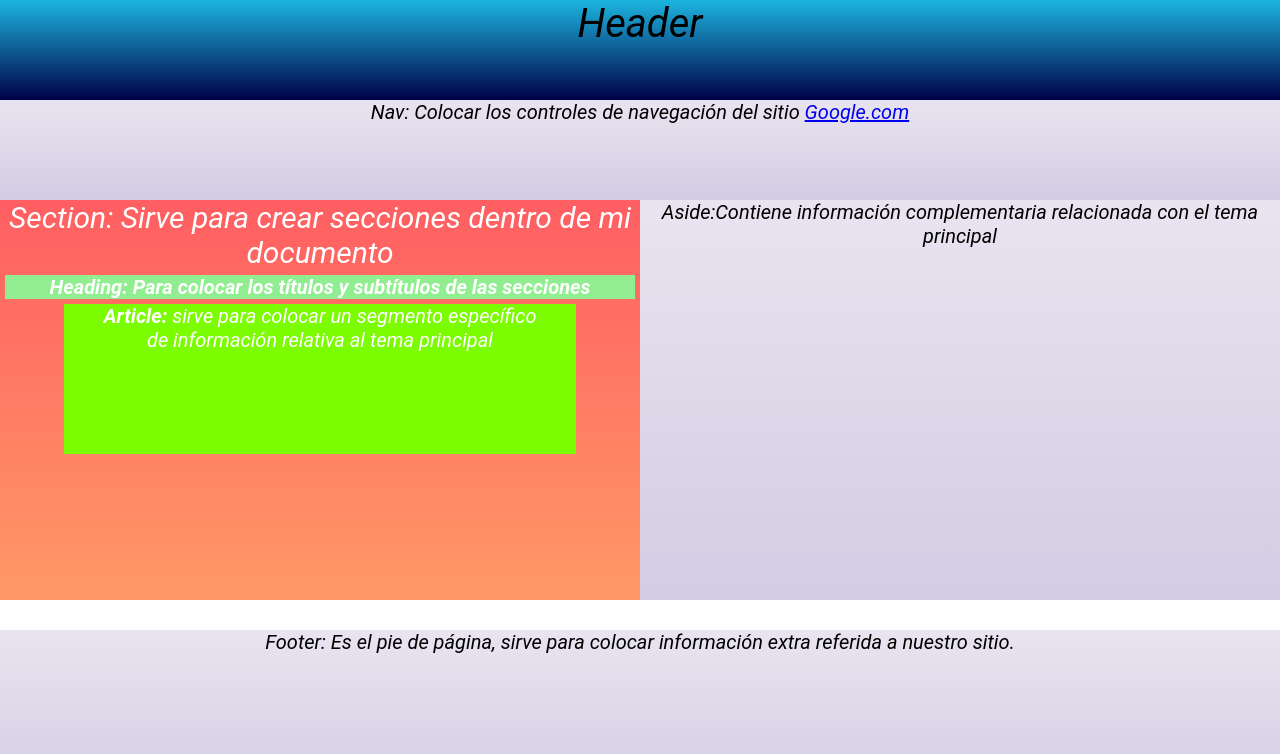
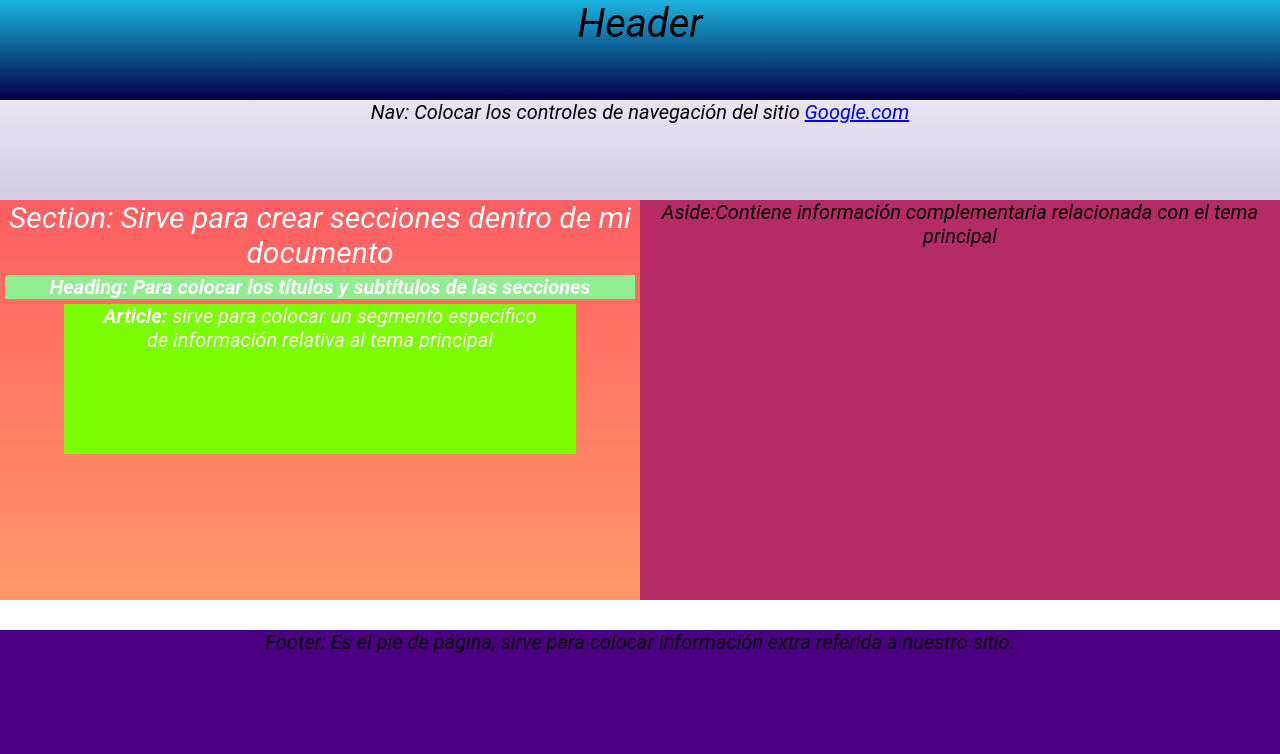
Before and after one commit to KevinAlexanderP/bootcampKodemia, a plain HTML site: page ejercicioTarea3-html-css/index.html in a window 1280 px wide. Drawn offline with Linux system fonts and the light colour scheme.

Commit message:
cambio de colores ::octocat::

```diff
--- a/ejercicioTarea3-html-css/Css/main.css
+++ b/ejercicioTarea3-html-css/Css/main.css
@@ -30,19 +30,11 @@
     font-size: 20px;
 }
 
-#asidefootercolor {
-    background: #D3CCE3;
-    /* fallback for old browsers */
-    background: -webkit-linear-gradient(to bottom, #E9E4F0, #D3CCE3);
-    /* Chrome 10-25, Safari 5.1-6 */
-    background: linear-gradient(to bottom, #E9E4F0, #D3CCE3);
-    /* W3C, IE 10+/ Edge, Firefox 16+, Chrome 26+, Opera 12+, Safari 7+ */
-}
-
 .aside {
     width: 50%;
     float: right;
     height: 400px;
+    background-color: #b52b65;
 }
 
 .etiquetafooter {
```
